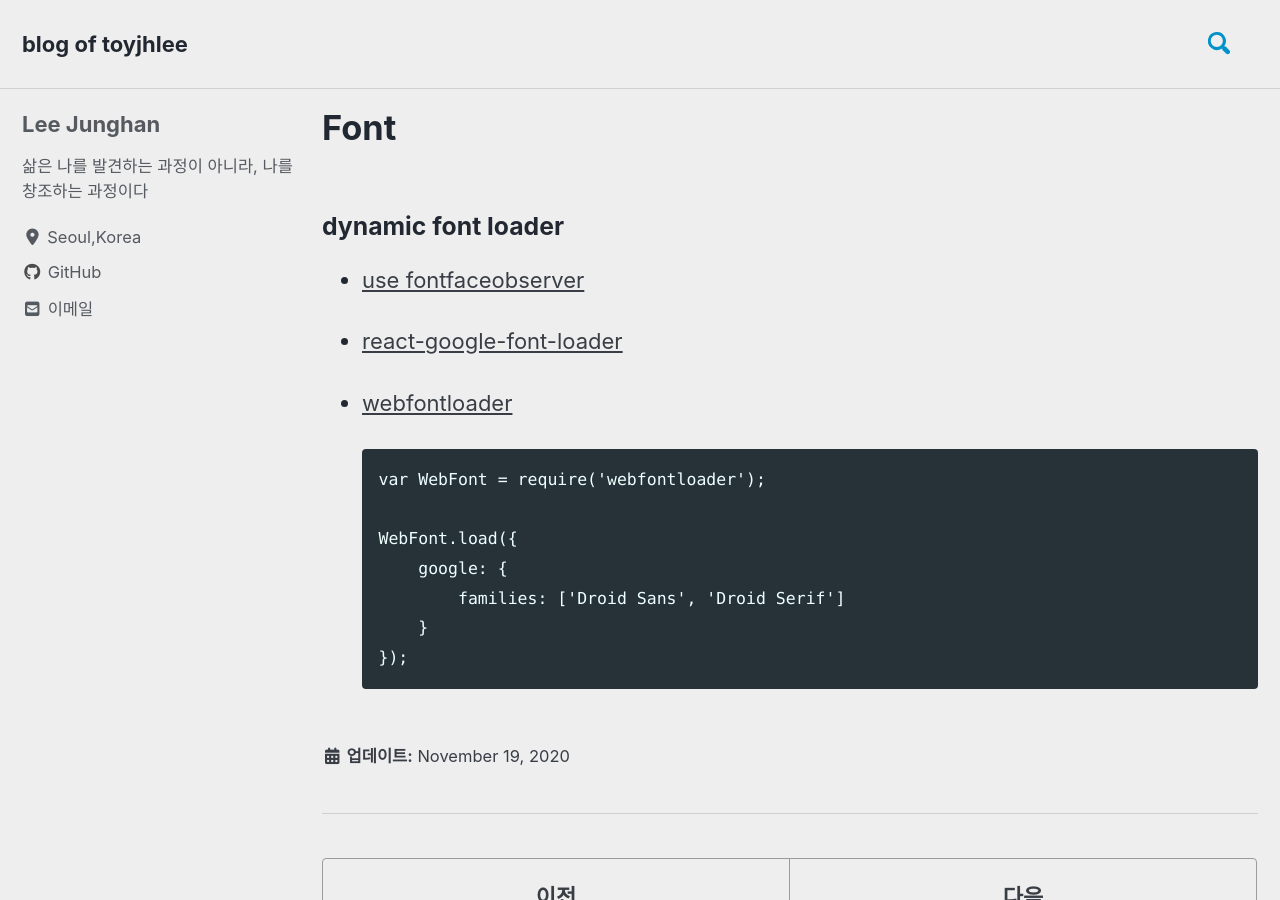
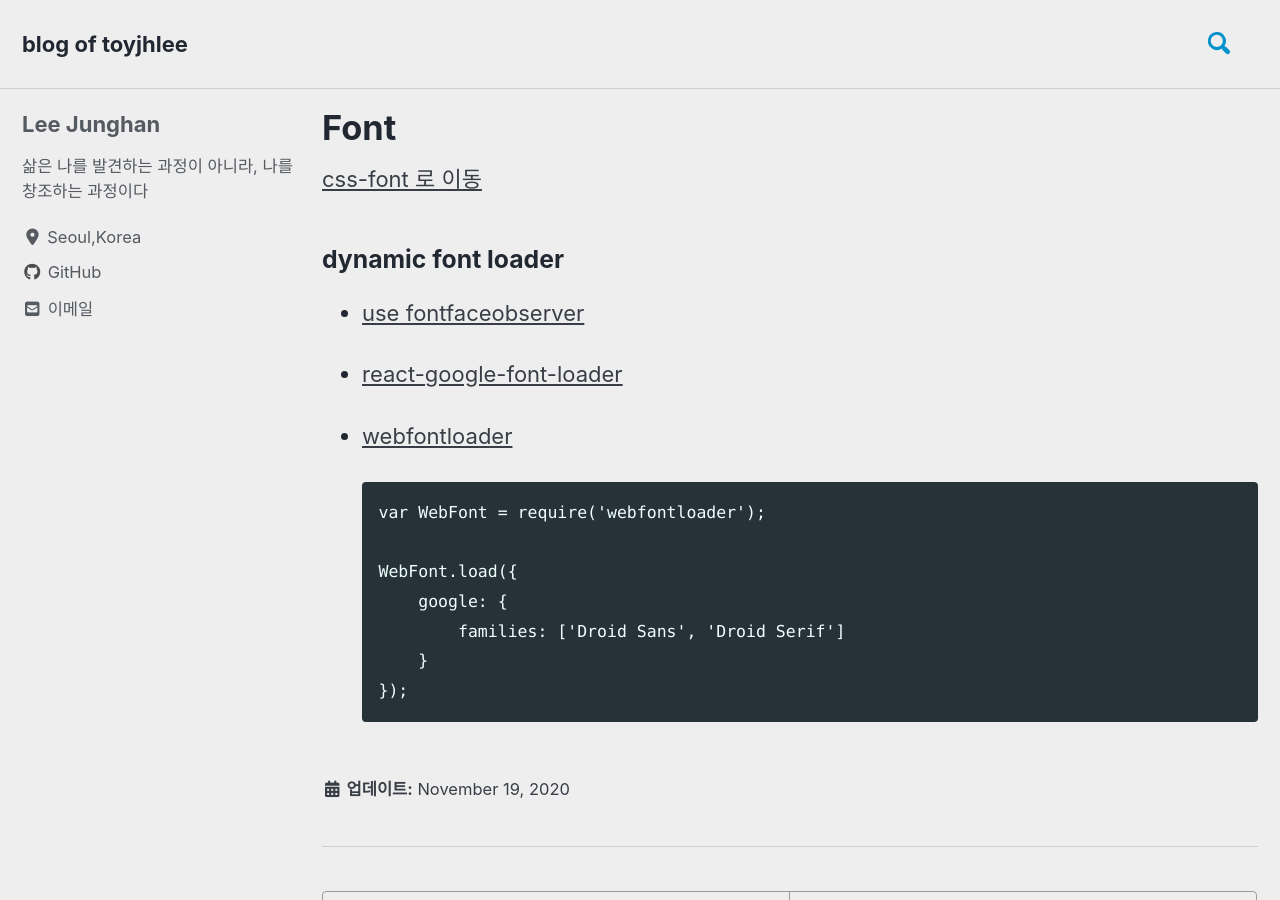
Before and after one commit to toyjhlee/toyjhlee.github.com, a Jekyll site: the page built from _posts/2020-11-19-font.md, in a window 1280 px wide and 900 px high. Built offline with Jekyll 4.4.1, drawn with Linux system fonts in a browser that asks for light colours; cached includes are drawn as plain includes; nearby versions of some CDN libraries.

```diff
--- a/_posts/2020-11-19-font.md
+++ b/_posts/2020-11-19-font.md
@@ -1,3 +1,5 @@
+[css-font 로 이동](./2020-12-21-css-font.md)
+
 ### dynamic font loader
 
 -   [use fontfaceobserver](https://github.com/vercel/next.js/issues/512#issuecomment-322026199)
```
